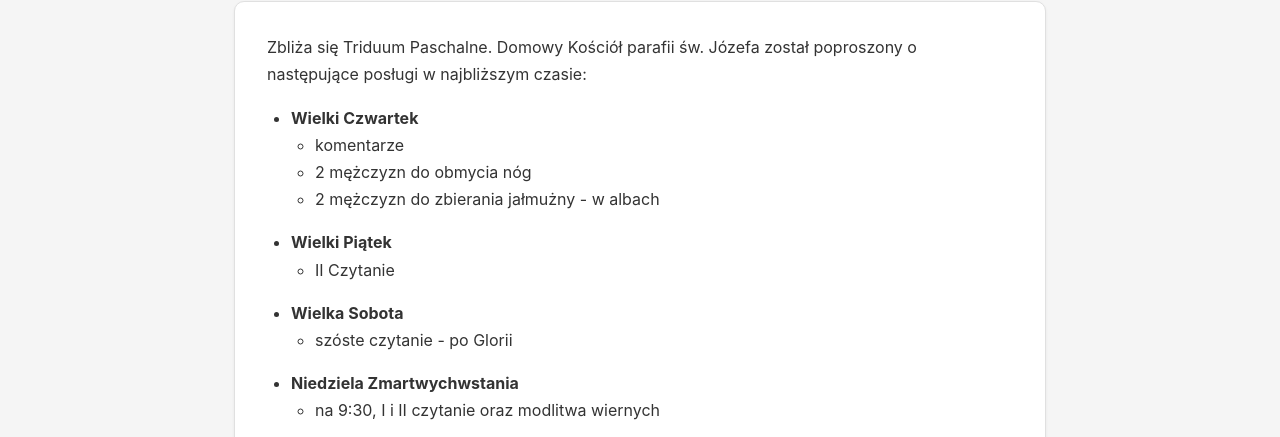
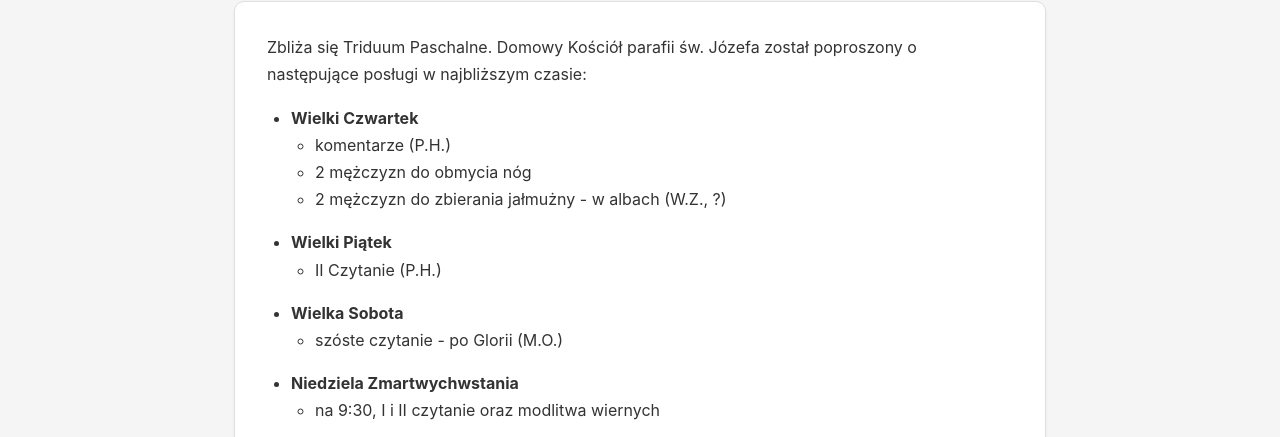
Before and after one commit to dk-bielany-torun/dk-bielany-torun.github.io, a Jekyll site: the page built from _posts/2026-03-01-triduum.md, in a window 1280 px wide. Shown: the part 370-807 px from the top of the page. Built offline with Jekyll 4.4.1, drawn with Linux system fonts in a browser that asks for light colours; comment, search, counter and statistics services are not loaded.

Commit message:
zajęte miejsca w posługach

```diff
--- a/_posts/2026-03-01-triduum.md
+++ b/_posts/2026-03-01-triduum.md
@@ -9,13 +9,13 @@ pinned: true
 Zbliża się Triduum Paschalne. Domowy Kościół parafii św. Józefa został poproszony o następujące posługi w najbliższym czasie:
 
 * **Wielki Czwartek**
-  * komentarze
+  * komentarze (P.H.)
   * 2 mężczyzn do obmycia nóg
-  * 2 mężczyzn do zbierania jałmużny - w albach
+  * 2 mężczyzn do zbierania jałmużny - w albach (W.Z., ?)
 * **Wielki Piątek**
-  * II Czytanie
+  * II Czytanie (P.H.)
 * **Wielka Sobota**
-  * szóste czytanie - po Glorii
+  * szóste czytanie - po Glorii (M.O.)
 * **Niedziela Zmartwychwstania**
   * na 9:30, I i II czytanie oraz modlitwa wiernych
 
```
